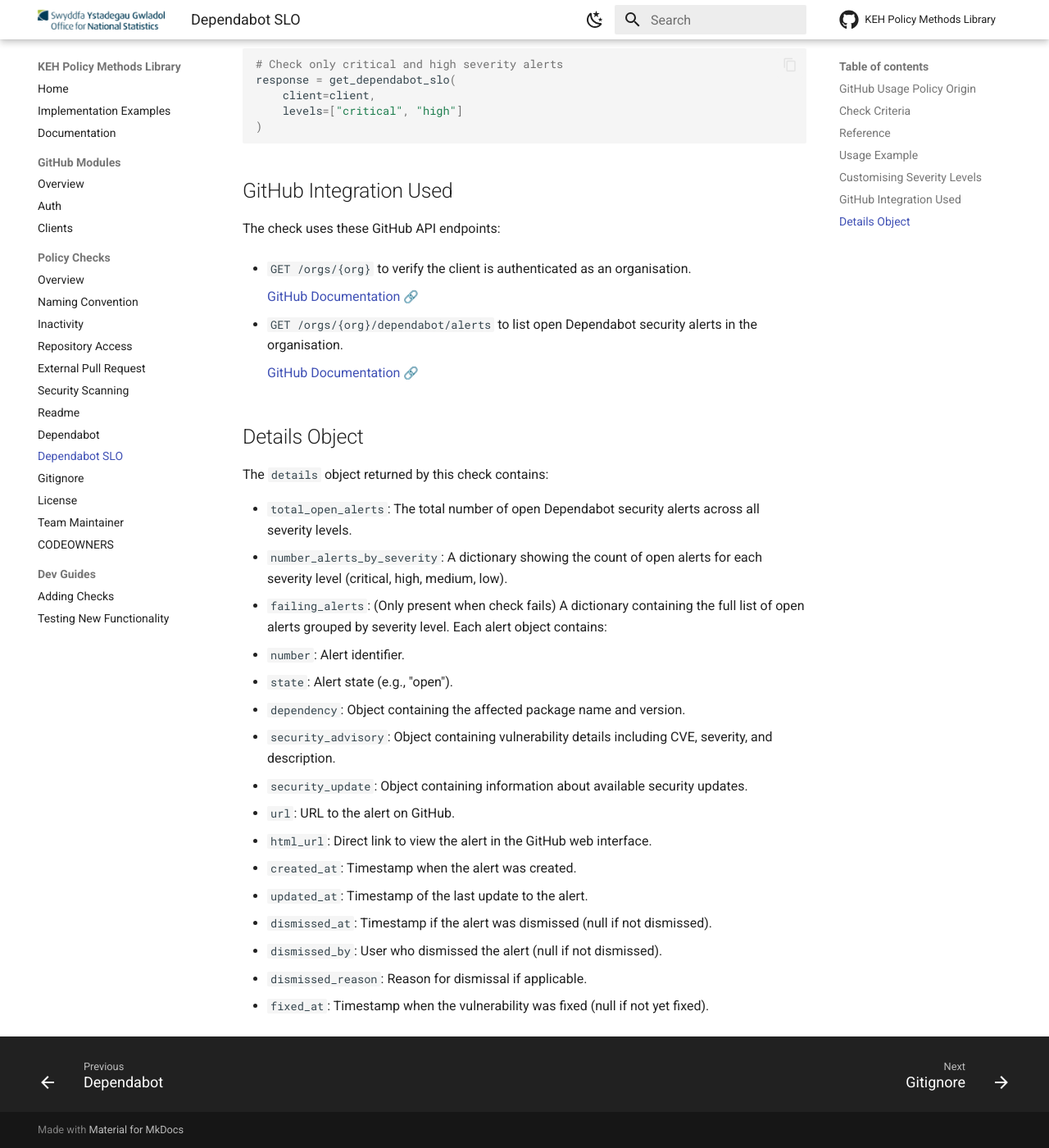
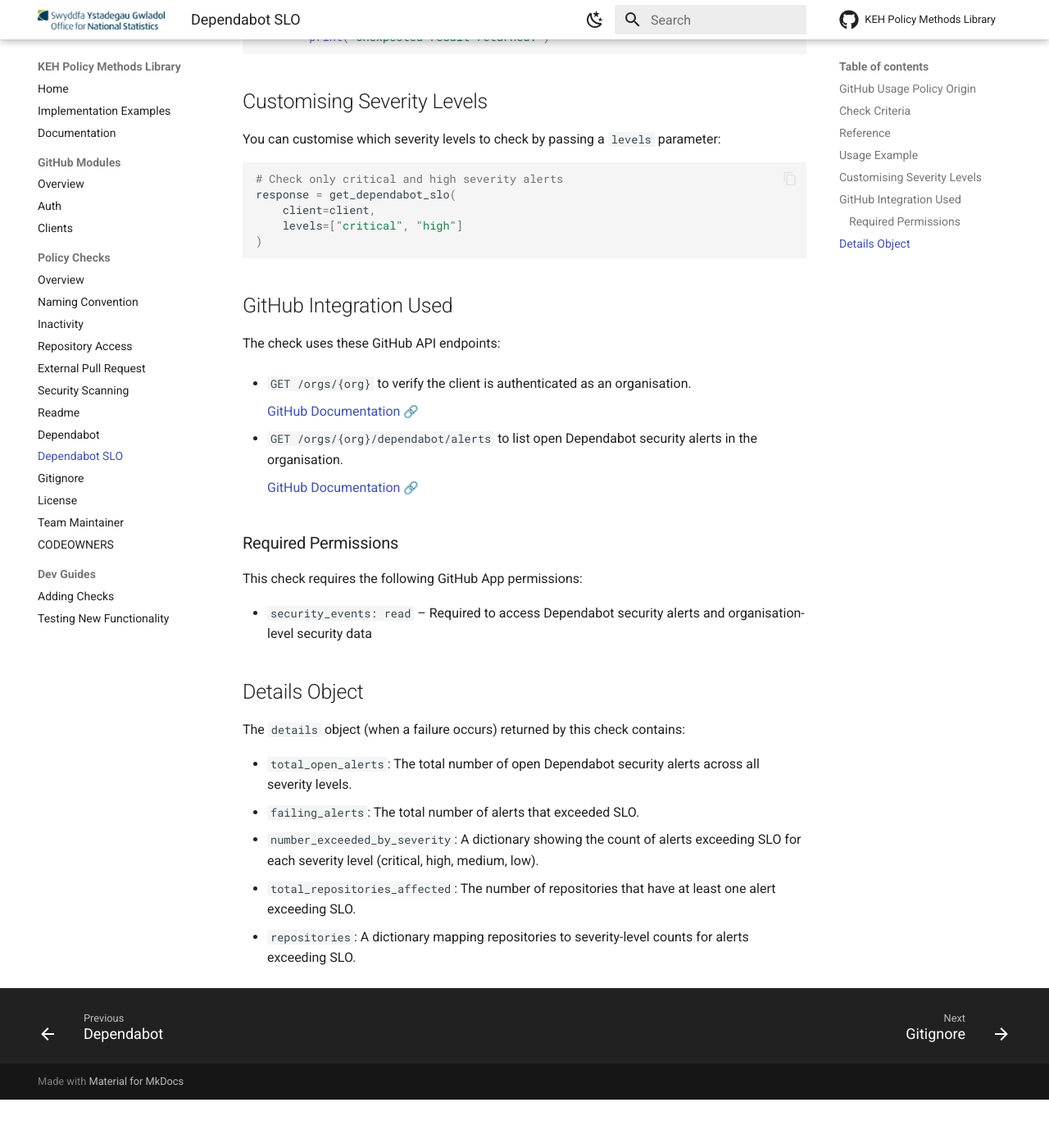
Before and after one commit to ONS-Innovation/keh-policy-methods-library, an MkDocs documentation site: the page built from docs/checks/dependabot_slo.md, in a window 1280 px wide and 1400 px high, scrolled down 2374 px. Shown: the whole window at 82% size. Built offline with MkDocs 1.6.1 and Material for MkDocs 9.7.7, drawn with Linux system fonts in a browser that asks for light colours; emoji names are drawn with the system emoji font; comment, search, counter and statistics services are not loaded; after the commit the page ends 3715 px from its top, so only the background shows below that; some of the changed text lies outside the part shown.

Commit message:
fix: updated testing and docs

```diff
--- a/docs/checks/dependabot_slo.md
+++ b/docs/checks/dependabot_slo.md
@@ -1,6 +1,6 @@
 # Dependabot SLO Check
 
-The Dependabot SLO Check verifies that all open Dependabot security alerts in an organisation are resolved, failing if any alerts remain open.
+The Dependabot SLO Check verifies that all open Dependabot security alerts in an organisation are within their policy-defined SLO, failing if any alerts have exceeded their allowed resolution timeframe.
 
 ## GitHub Usage Policy Origin
 
@@ -8,26 +8,26 @@
 
 Where open Dependabot alerts must be resolved within defined SLOs:
 
-| Severity | Timeframe      |
-|----------|----------------|
-| Critical | 5 days         |
-| High     | 15 days        |
-| Medium   | 60 days        |
-| Low      | 90 days        |
+| Severity | Timeframe |
+| --- | --- |
+| Critical | 5 days |
+| High | 15 days |
+| Medium | 60 days |
+| Low | 90 days |
 
 ## Check Criteria
 
 - The check first verifies that the client is authenticated against an organisation account.
 - The check retrieves all open Dependabot security alerts from the organisation (with automatic pagination support to handle organisations with many alerts).
 - Alerts are grouped by severity level: critical, high, medium, and low.
-- If no open Dependabot alerts are found, or all alerts are within their severity-level SLO, the check will pass.
+- If no open Dependabot alerts are found, or all open alerts are within their severity-level SLO, the check will pass.
 - If one or more open Dependabot alerts exist that exceed their severity-level SLO, the check will fail.
 - Alerts with missing or invalid `created_at` timestamps are treated as failures (exceeding SLO).
 - Alerts created exactly at the SLO boundary are considered as exceeding the SLO.
 - If the API requests fail or the response is malformed, the check will return an error status.
 
 > Note: This check retrieves alerts across all severity levels by default. The severity levels checked can be customised by providing a custom list of severity values.
-> The check returns the count and grouping of alerts by severity to help prioritise remediation efforts.
+> The check returns counts of alerts exceeding SLO grouped by severity to help prioritise remediation efforts.
 
 ## Reference
 
@@ -69,9 +69,15 @@
         print(f"Check Failed: {message}")
         details = response.get("details")
         total_alerts = details.get("total_open_alerts", 0)
-        by_severity = details.get("number_alerts_by_severity", {})
+        failing_alerts = details.get("failing_alerts", 0)
+        by_severity = details.get("number_exceeded_by_severity", {})
+        total_repositories_affected = details.get("total_repositories_affected", 0)
+        repositories = details.get("repositories", {})
         print(f"Total open alerts: {total_alerts}")
-        print(f"Alerts by severity: {by_severity}")
+        print(f"Failing alerts: {failing_alerts}")
+        print(f"Exceeded alerts by severity: {by_severity}")
+        print(f"Total repositories affected: {total_repositories_affected}")
+        print(f"Repositories: {repositories}")
     case "error":
         print(f"Check Error: {message}")
     case _:
@@ -102,23 +108,18 @@
 
     [GitHub Documentation :link:](https://docs.github.com/en/rest/dependabot/alerts?apiVersion=2026-03-10#list-dependabot-alerts-for-an-organization)
 
+### Required Permissions
+
+This check requires the following GitHub App permissions:
+
+- `security_events: read` – Required to access Dependabot security alerts and organisation-level security data
+
 ## Details Object
 
-The `details` object returned by this check contains:
+The `details` object (when a failure occurs) returned by this check contains:
 
 - `total_open_alerts`: The total number of open Dependabot security alerts across all severity levels.
-- `number_alerts_by_severity`: A dictionary showing the count of open alerts for each severity level (critical, high, medium, low).
-- `failing_alerts`: (Only present when check fails) A dictionary containing the full list of open alerts grouped by severity level. Each alert object contains:
-  - `number`: Alert identifier.
-  - `state`: Alert state (e.g., "open").
-  - `dependency`: Object containing the affected package name and version.
-  - `security_advisory`: Object containing vulnerability details including CVE, severity, and description.
-  - `security_update`: Object containing information about available security updates.
-  - `url`: URL to the alert on GitHub.
-  - `html_url`: Direct link to view the alert in the GitHub web interface.
-  - `created_at`: Timestamp when the alert was created.
-  - `updated_at`: Timestamp of the last update to the alert.
-  - `dismissed_at`: Timestamp if the alert was dismissed (null if not dismissed).
-  - `dismissed_by`: User who dismissed the alert (null if not dismissed).
-  - `dismissed_reason`: Reason for dismissal if applicable.
-  - `fixed_at`: Timestamp when the vulnerability was fixed (null if not yet fixed).
+- `failing_alerts`: The total number of alerts that exceeded SLO.
+- `number_exceeded_by_severity`: A dictionary showing the count of alerts exceeding SLO for each severity level (critical, high, medium, low).
+- `total_repositories_affected`: The number of repositories that have at least one alert exceeding SLO.
+- `repositories`: A dictionary mapping repositories to severity-level counts for alerts exceeding SLO.
```
Also changed, not shown: 2 other files.
